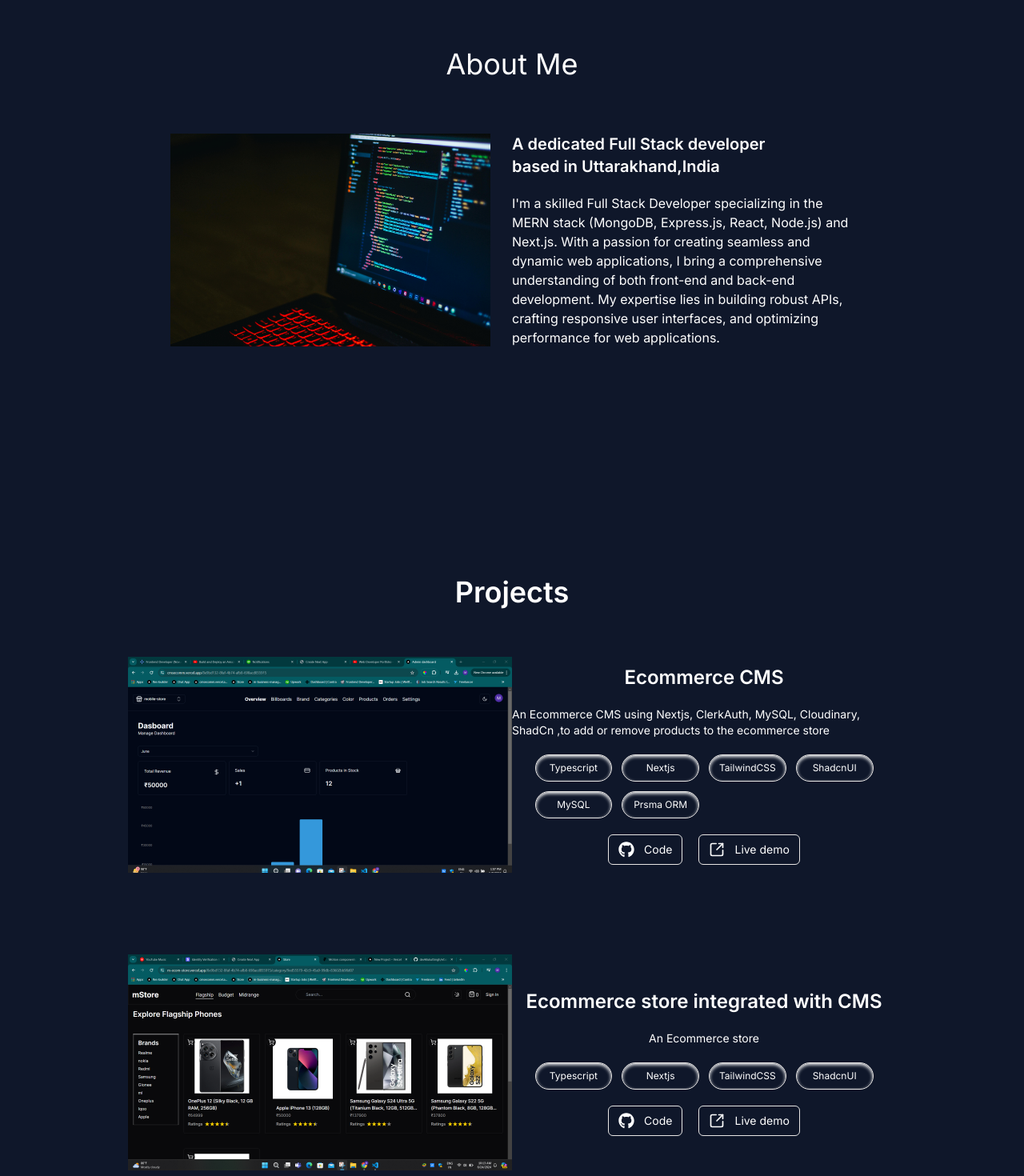
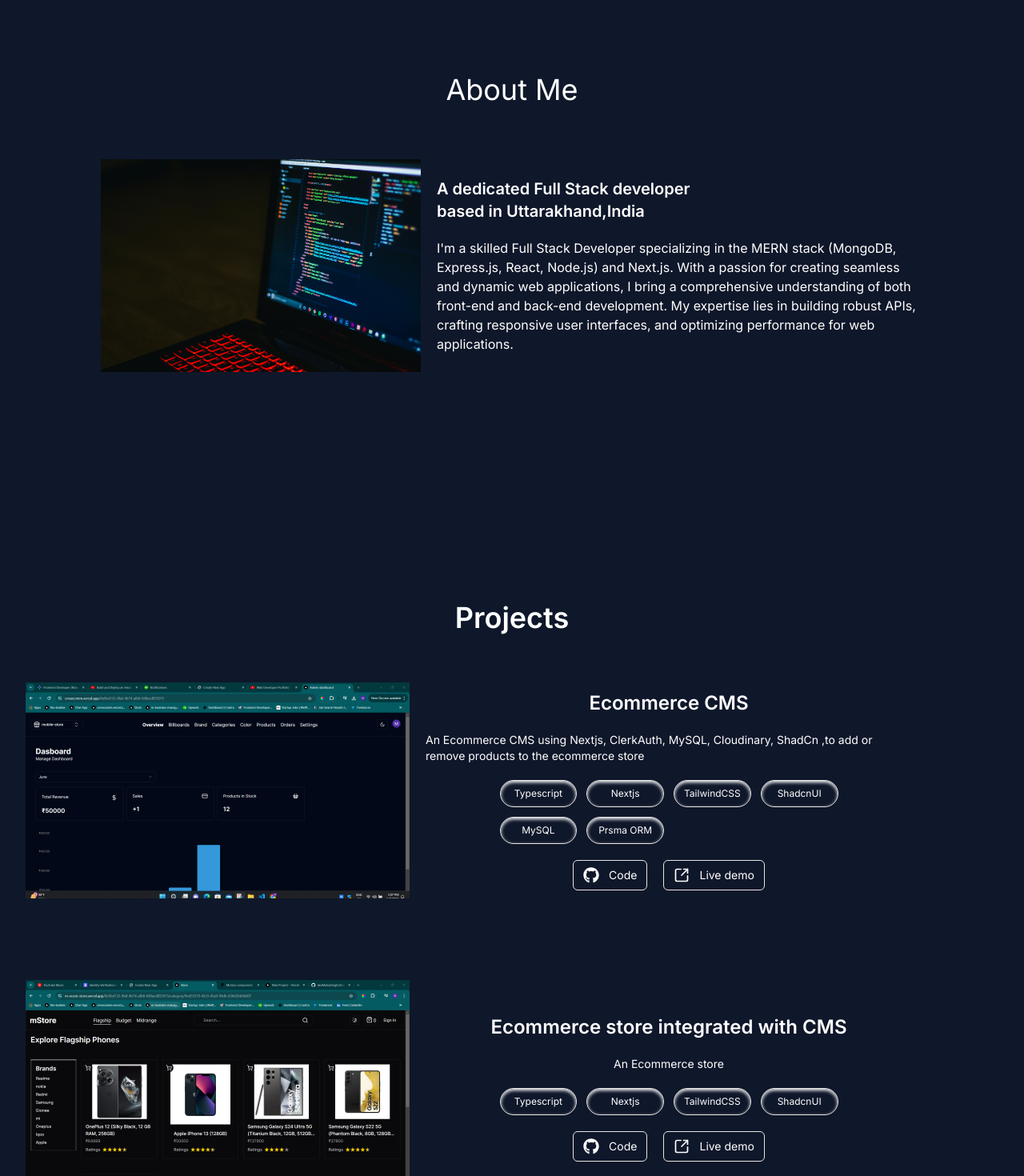
Before and after one commit to devMukulSingh/Portfolio, a Next.js app: page / in a window 1280 px wide. Shown: the part 960-2430 px from the top of the page at 80% size. Built offline with nearby package versions, Linux system fonts and the light colour scheme.

Commit message:
added responsiveness

```diff
--- a/app/(root)/components/AboutPage.tsx
+++ b/app/(root)/components/AboutPage.tsx
@@ -13,11 +13,12 @@
   },[])
   return (
     <div
-      className="flex flex-col  items-center min-h-screen justify-center"
+      className="flex flex-col items-center w-full min-h-screen justify-center"
       ref={aboutRef}
     >
+      {/* <div className="flex flex-col items-center"> */}
         <h1 className="text-4xl ">About Me</h1>
-      <div className="grid grid-cols-1 sm:grid-cols-2 w-full sm:w-2/3 ">
+        <div className="md:flex-row flex flex-col items-center justify-center md:gap-5 gap-0  ">
           <motion.div
             transition={{ duration: 0.5, ease: "easeInOut" }}
             initial={{ opacity: 0, x: -200 }}
@@ -35,7 +36,7 @@
             transition={{ duration: 0.5, ease: "easeInOut" }}
             initial={{ opacity: 0, x: 200 }}
             whileInView={{ opacity: 1, x: 0 }}
-          className=" flex flex-col gap-5 justify-center"
+            className=" flex flex-col gap-5 justify-center w-full md:w-1/2"
           >
             <h1 className="font-semibold text-xl">
               A dedicated Full Stack developer <br />
@@ -44,14 +45,15 @@
             <h1 className="">
               I&apos;m a skilled Full Stack Developer specializing in the MERN
               stack (MongoDB, Express.js, React, Node.js) and Next.js. With a
-            passion for creating seamless and dynamic web applications, I bring
-            a comprehensive understanding of both front-end and back-end
+              passion for creating seamless and dynamic web applications, I
+              bring a comprehensive understanding of both front-end and back-end
               development. My expertise lies in building robust APIs, crafting
               responsive user interfaces, and optimizing performance for web
               applications.
             </h1>
           </motion.div>
         </div>
+      {/* </div> */}
     </div>
   );
 };
--- a/app/(root)/components/HomePage.tsx
+++ b/app/(root)/components/HomePage.tsx
@@ -11,7 +11,7 @@
       dispatch(setHomeRef(aboutRef));
     }, []);
   return (
-    <div className="flex items-center gap-5 h-[calc(100vh-5rem)]" ref={aboutRef}>
+    <div className="md:flex-row flex flex-col items-center justify-center gap-5 h-[calc(100vh-5rem)]" ref={aboutRef}>
       <div className="flex flex-col gap-5">
         <h1 className="text-4xl font-semibold">FULL STACK developer</h1>
         <h1 className="text-lg">
--- a/app/(root)/components/Project.tsx
+++ b/app/(root)/components/Project.tsx
@@ -23,7 +23,7 @@
 const Project: FC<ProjectProps> = ({ project }) => {
     const router = useRouter();
   return (
-    <div className=" grid grid-cols-1 sm:grid-cols-2 rounded-md ">
+    <div className="flex md:flex-row gap-5 flex-col rounded-md items-center ">
       <motion.div
         transition={{ duration: 0.5, ease: "easeInOut" }}
         initial={{ opacity: 0, x: 200 }}
@@ -41,7 +41,7 @@
            transition={{ duration: 0.5, ease: "easeInOut" }}
           initial={{ opacity: 0, x: -200 }}
           whileInView={{ opacity: 1, x: 0 }}
-      className="flex flex-col gap-5 justify-center items-center">
+      className="flex flex-col gap-5 justify-center items-center w-full sm:w-1/2">
         <h1 className="text-2xl font-semibold">{project.title}</h1>
         <h1 className="text-sm">{project.description}</h1>
         <div
--- a/app/(root)/components/ProjectsPage.tsx
+++ b/app/(root)/components/ProjectsPage.tsx
@@ -69,7 +69,7 @@
     ];
   return (
     <div
-      className="min-h-screen flex flex-col justify-center gap-5  w-full sm:w-3/4"
+      className=" flex flex-col justify-center gap-5 w-full "
       ref={projectRef}
     >
       <h1 className="text-4xl font-semibold text-center">Projects</h1>
--- a/app/(root)/components/SkillsPage.tsx
+++ b/app/(root)/components/SkillsPage.tsx
@@ -26,7 +26,7 @@
     { url: "/mysql.png", link: "https://www.mysql.com/" },
   ];
   return (
-    <div className="flex h-screen items-center " ref={skillsRef}>
+    <div className="flex items-center " ref={skillsRef}>
       <div className="flex flex-col gap-10">
         <h1
           className="
--- a/app/(root)/page.tsx
+++ b/app/(root)/page.tsx
@@ -6,7 +6,7 @@
 
 export default function Home() {
   return (
-    <main className="bg-slate-900 text-white flex flex-col min-h-[calc(100vh-5rem)] gap-10 items-center justify-center">
+    <main className="bg-slate-900 p-3 lg:p-8 md:p-6 text-white flex flex-col min-h-[calc(100vh-5rem)] gap-10 items-center justify-center">
       <HomePage/>
       <AboutPage/>
       <ProjectsPage/>
```
Lines whose indentation alone changed are shown as unchanged.
